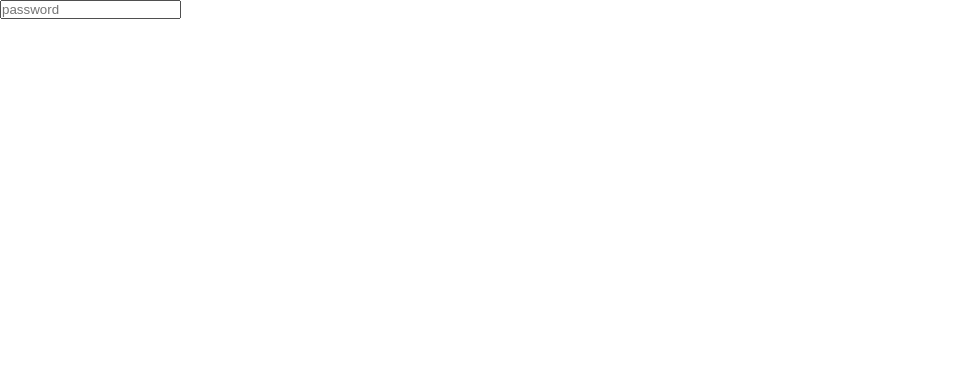
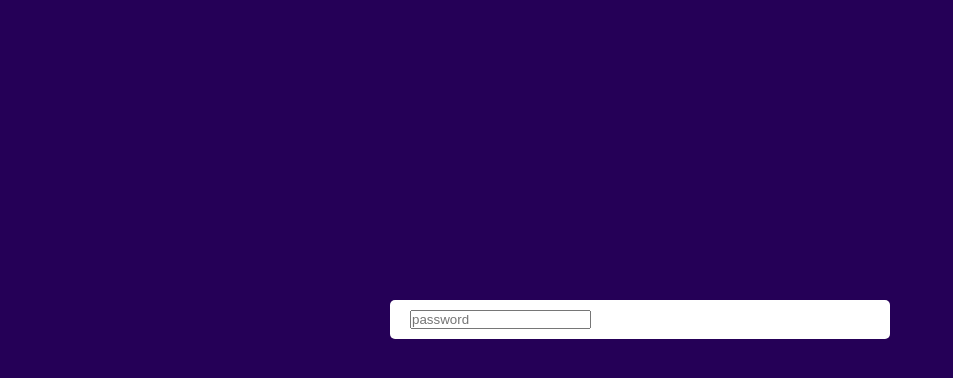
Before and after one commit to KaanAsutay/Password-Toggle-App, a plain HTML site: page index.html in a window 1280 px wide. Shown: the whole page, without its empty margins (0-953 px from the left). Drawn offline with Linux system fonts and the light colour scheme.

Commit message:
add css for body and input-box

```diff
--- a/style.css
+++ b/style.css
@@ -4,3 +4,16 @@
     font-family: 'Poppins', sans-serif;
     box-sizing: border-box;
 }
+
+body {
+    background: #250057;
+}
+
+.input-box {
+    background: #fff;
+    width: 90%;
+    max-width: 500px;
+    border-radius: 5px;
+    padding: 10px 20px;
+    margin: 300px auto;
+}
```
